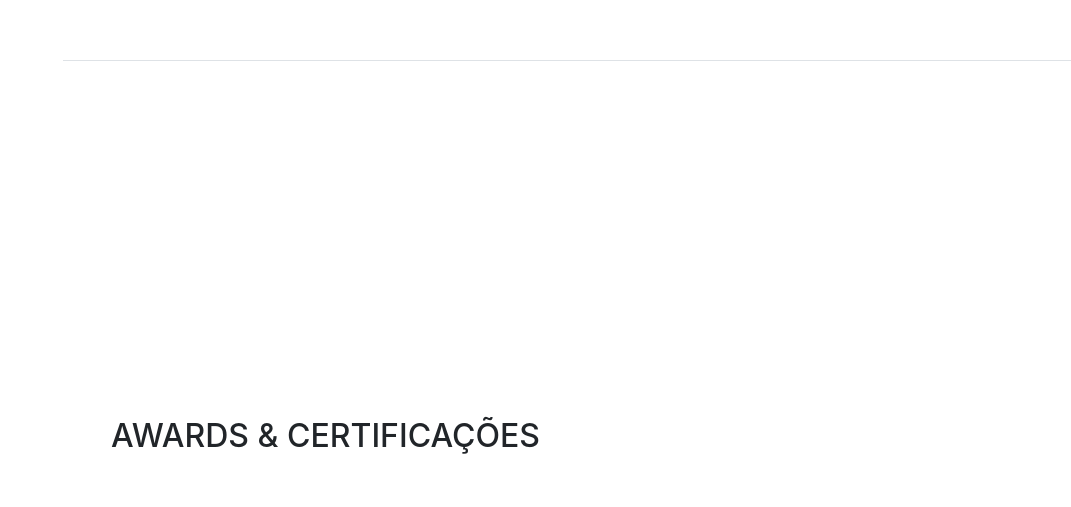
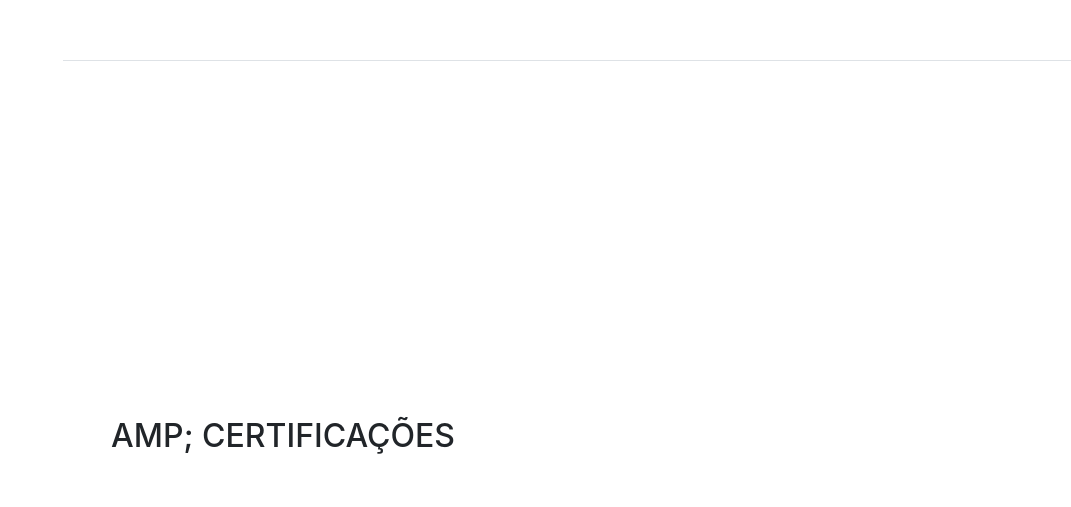
Before and after one commit to paulodefreitascuiaba/inicio, a website with bundled scripts: page index.html in a window 1280 px wide. Shown: the part 3939-4446 px from the top of the page, without its empty margins (209-1280 px from the left). Built offline with nearby package versions, Linux system fonts and the light colour scheme; a web font is replaced by a local one.

Commit message:
Update index.html

```diff
--- a/index.html
+++ b/index.html
@@ -260,7 +260,7 @@
 
       <section class="resume-section p-3 p-lg-5 d-flex flex-column" id="awards">
         <div class="my-auto">
-          <h2 class="mb-5">Awards &amp; Certificações</h2>
+          <h2 class="mb-5"> amp; Certificações</h2>
           <!--<ul class="fa-ul mb-0">
             <li>
               <i class="fa-li fa fa-trophy text-warning"></i>
```
